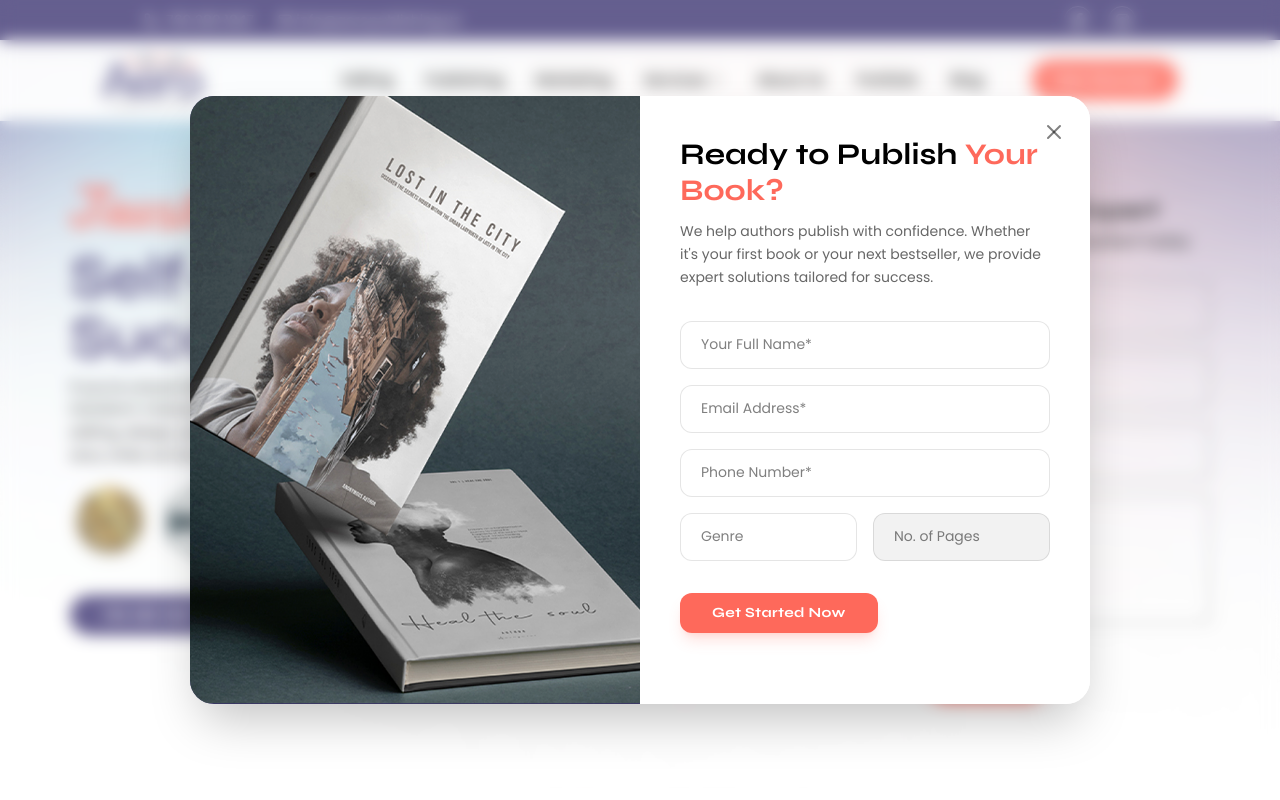
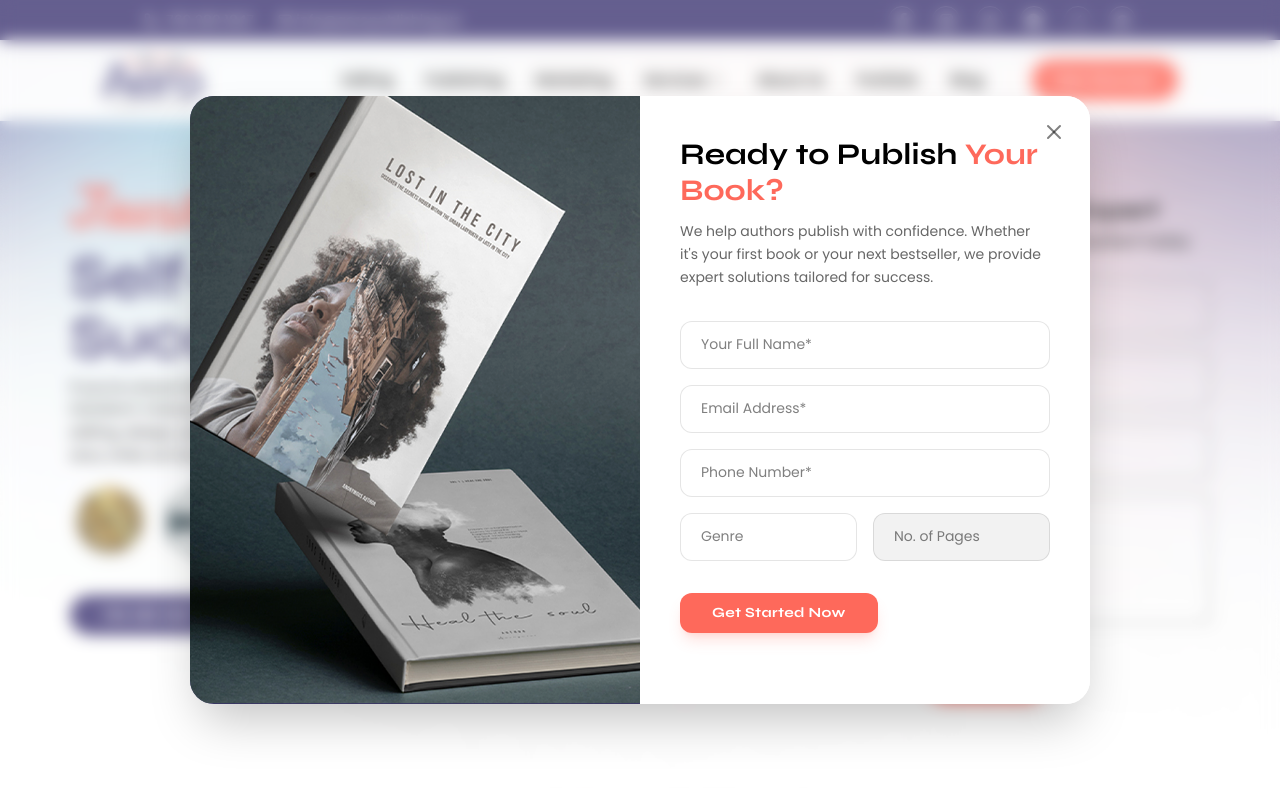
Before and after one commit to Invenzee/aeropublishing, a Next.js app: page / in a window 1280 px wide. Shown: the top 800 px of the page. Built offline with nearby package versions, Linux system fonts and the light colour scheme.

Commit message:
added feedbackhubs icons too in the top of header

```diff
--- a/src/components/Header.tsx
+++ b/src/components/Header.tsx
@@ -75,6 +75,33 @@ export default function Header() {
                         <a href="https://www.instagram.com/aeropublishing/?utm_source=ig_web_button_share_sheet&igsh=ZDNlZDc0MzIxNw%3D%3D#" className="w-7 h-7 rounded-full border border-white/30 flex items-center justify-center hover:bg-white hover:text-brand-primary transition-all duration-300 group">
                             <FaInstagram size={15} className="group-hover:scale-110 transition-transform text-white group-hover:text-brand-primary" />
                         </a>
+                                                        {/* Trustpilot */}
+                                <div className="relative group">
+                                    <a href="https://www.trustpilot.com/review/aeropublishing.us" target="_blank" rel="noopener noreferrer" className="block w-7 h-7 rounded-full border border-white/30 flex items-center justify-center hover:bg-white transition-all duration-300">
+                                        <img src="/trustPilot.svg" alt="Trustpilot" className="w-7 h-7 object-contain group-hover:scale-110 transition-transform hover:invert" />
+                                    </a>
+                                </div>
+
+                                {/* Sitejabber */}
+                                <div className="relative group">
+                                    <a href="https://www.smartcustomer.com/reviews/aeropublishing.us" target="_blank" rel="noopener noreferrer" className="block w-7 h-7 rounded-full border border-white/30 flex items-center justify-center hover:bg-white transition-all duration-300">
+                                        <img src="/sitejabber.svg" alt="Sitejabber" className="w-7 h-7 object-contain group-hover:scale-110 transition-transform hover:invert" />
+                                    </a>
+                                </div>
+
+                                {/* Bark */}
+                                <div className="relative group">
+                                    <a href="https://www.bark.com/en/us/company/aeropublishingus/E6Lb9D/?review_source=share_link" target="_blank" rel="noopener noreferrer" className="block w-7 h-7 rounded-full border border-white/30 flex items-center justify-center hover:bg-white transition-all duration-300">
+                                        <img src="/Bark.svg" alt="Bark" className="w-7 h-7 object-contain group-hover:scale-110 transition-transform hover:invert" />
+                                    </a>
+                                </div>
+
+                                {/* Clutch */}
+                                <div className="relative group">
+                                    <a href="https://clutch.co/profile/aero-publishing" target="_blank" rel="noopener noreferrer" className="block w-7 h-7 rounded-full border border-white/30 flex items-center justify-center hover:bg-white transition-all duration-300">
+                                        <img src="/Clutch.svg" alt="Clutch" className="w-7 h-7 object-contain group-hover:scale-110 transition-transform hover:invert" />
+                                    </a>
+                                </div>
                     </div>
 
                 </div>
```
